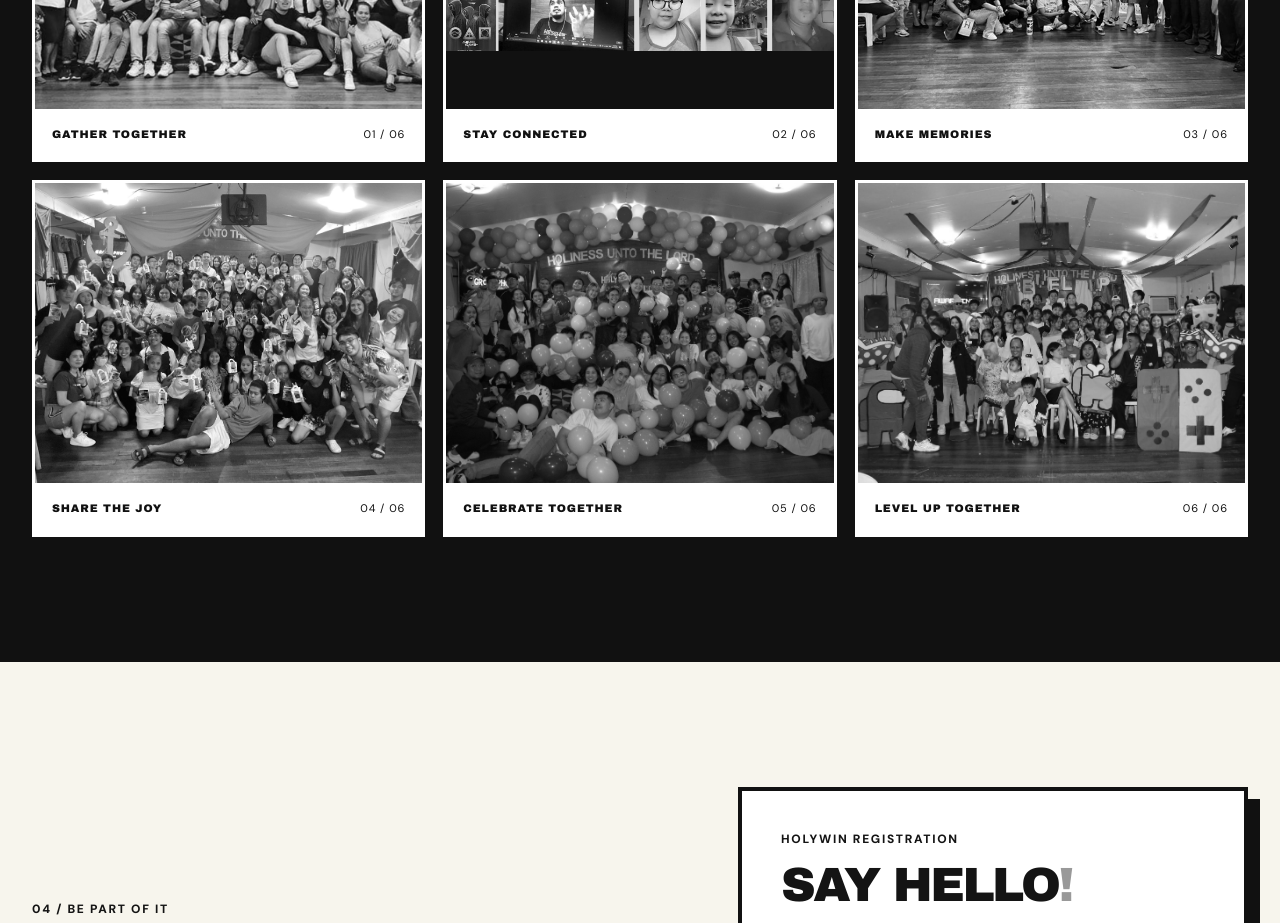
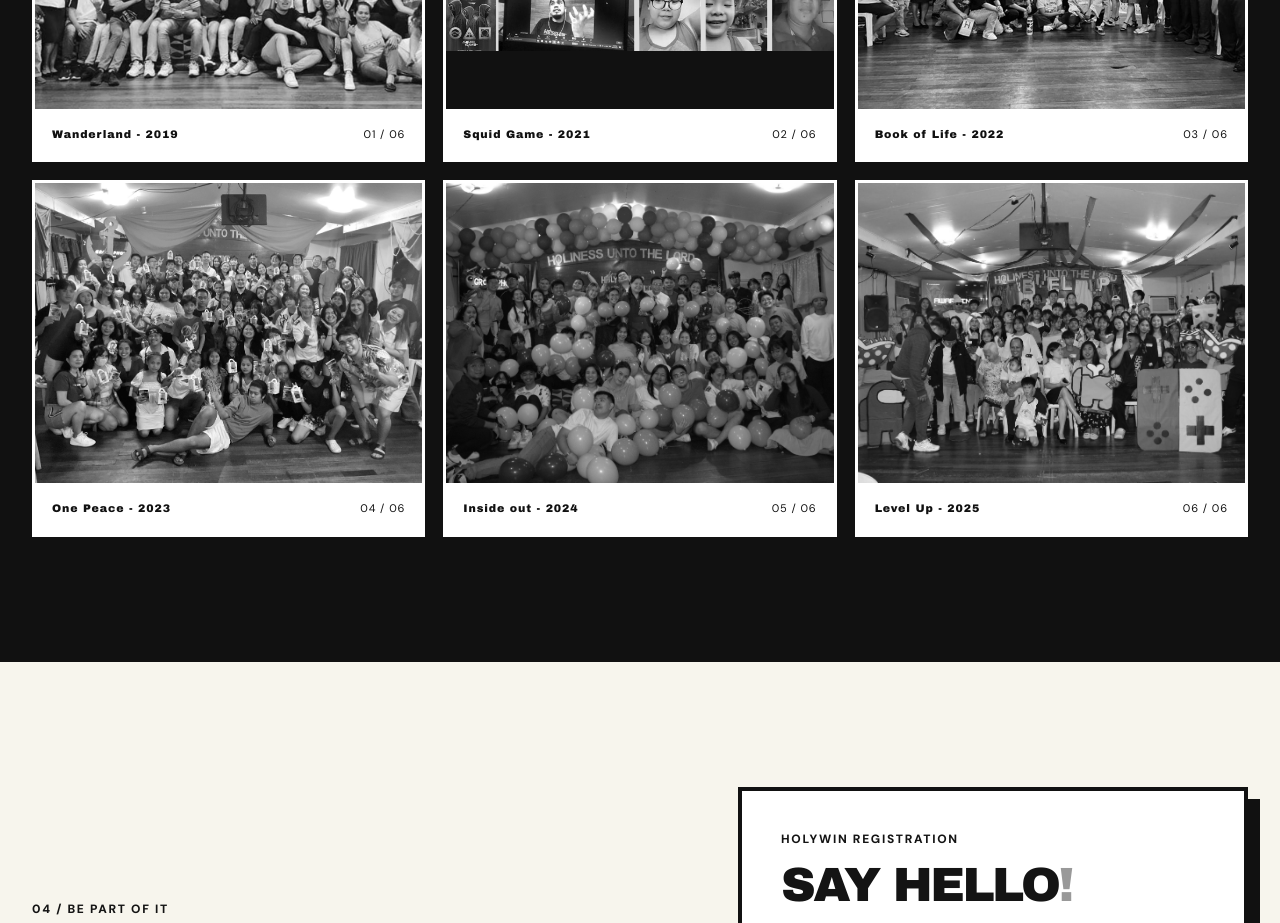
Before and after one commit to Spaydurman/holywin-2026, a React (Vite) app: page / in a window 1280 px wide. Shown: the part 3360-4283 px from the top of the page. Built offline with nearby package versions, Linux system fonts and the light colour scheme.

Commit message:
feat: update photo captions in Moments component to reflect event themes and years

```diff
--- a/src/components/Moments.tsx
+++ b/src/components/Moments.tsx
@@ -3,12 +3,12 @@ import { useState } from 'react'
 import { useReveal } from '../hooks/useReveal'
 
 const photos = [
-  { src: '/Holywin/H1.png', alt: 'Holywin attendees smiling together in a group photo', caption: 'GATHER TOGETHER' },
-  { src: '/Holywin/H2.png', alt: 'Collage of people connecting through video calls and activities', caption: 'STAY CONNECTED' },
-  { src: '/Holywin/H3.png', alt: 'Holywin group gathered beneath colorful decorations', caption: 'MAKE MEMORIES' },
-  { src: '/Holywin/H4.jpg', alt: 'Holywin attendees holding gifts for a group photo', caption: 'SHARE THE JOY' },
-  { src: '/Holywin/H5.jpg', alt: 'Holywin group celebrating with colorful balloons', caption: 'CELEBRATE TOGETHER' },
-  { src: '/Holywin/H6.jpg', alt: 'Holywin group posing with colorful game themed decorations', caption: 'LEVEL UP TOGETHER' },
+  { src: '/Holywin/H1.png', alt: 'Holywin attendees smiling together in a group photo', caption: 'Wanderland - 2019' },
+  { src: '/Holywin/H2.png', alt: 'Collage of people connecting through video calls and activities', caption: 'Squid Game - 2021' },
+  { src: '/Holywin/H3.png', alt: 'Holywin group gathered beneath colorful decorations', caption: 'Book of Life - 2022' },
+  { src: '/Holywin/H4.jpg', alt: 'Holywin attendees holding gifts for a group photo', caption: 'One Peace - 2023' },
+  { src: '/Holywin/H5.jpg', alt: 'Holywin group celebrating with colorful balloons', caption: 'Inside out - 2024' },
+  { src: '/Holywin/H6.jpg', alt: 'Holywin group posing with colorful game themed decorations', caption: 'Level Up - 2025' },
 ]
 
 type Photo = (typeof photos)[number]
```
